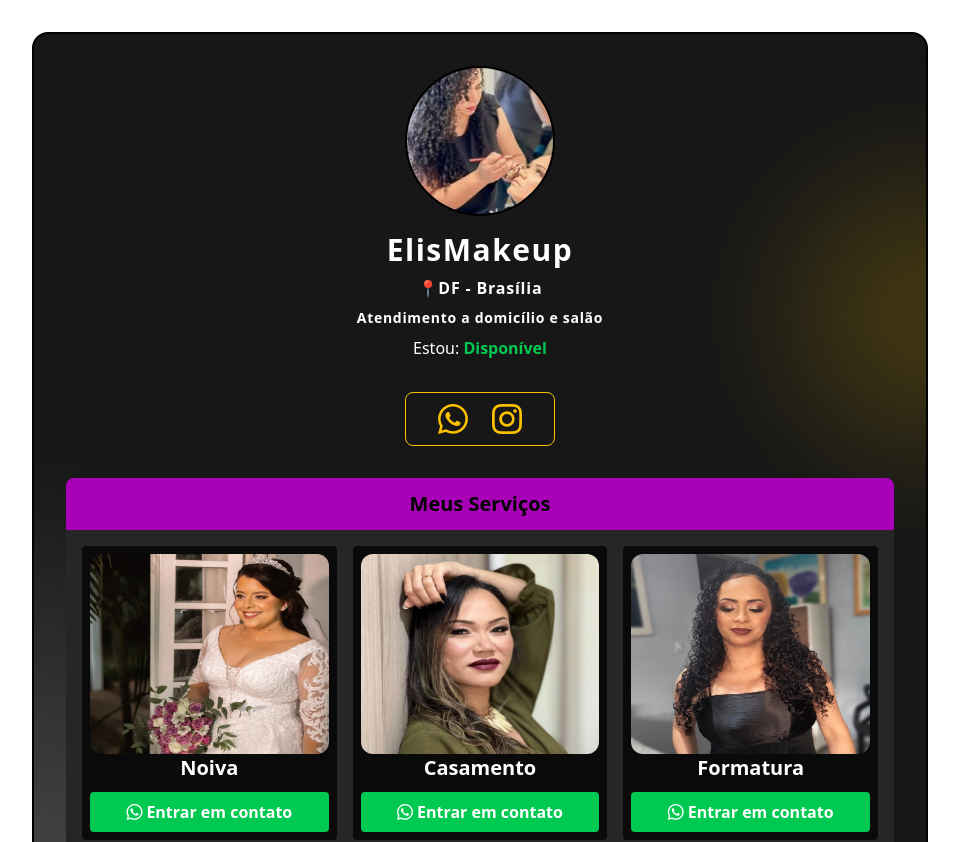
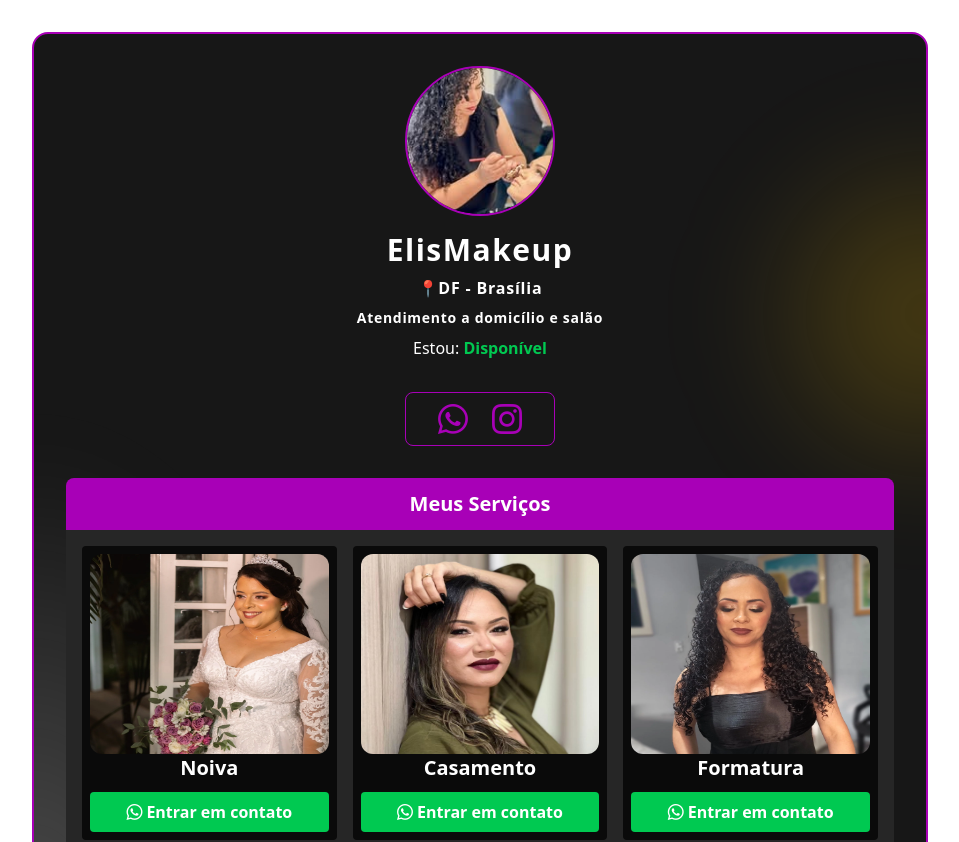
Before and after one commit to elismakeup/elismakeup-vitrine, a React (Vite) app: page / in a window 1280 px wide. Shown: the top 842 px of the page, without its empty margins (160-1119 px from the left). Built offline with nearby package versions, Linux system fonts and the light colour scheme.

Commit message:
Trocando cores

```diff
--- a/src/App.jsx
+++ b/src/App.jsx
@@ -103,7 +103,7 @@ function App() {
 
 
       <main className='w-dvw min-h-dvh px-2 py-8 md:px-[5rem] md:py-[2rem] flex items-center justify-center bg-[url("/fundo.jpg")] bg-cover bg-center bg-no-repeat bg-fixed'>
-        <div className='bg-neutral-900 border-2 border border-fuschia-700 rounded-2xl p-4 sm:p-8 relative w-full max-w-4xl overflow-hidden'>
+        <div className='bg-neutral-900 border-2 border border-fuchsia-700 rounded-2xl p-4 sm:p-8 relative w-full max-w-4xl overflow-hidden'>
 
           <div
             className="absolute z-0"
@@ -133,7 +133,7 @@ function App() {
 
           <div className='Header space-y-4 relative z-10'>
             <div className='Foto flex justify-center w-full'>
-              <img src="/perfil.jpg" className='w-[150px] h-[150px] rounded-full object-cover border-2 border-fuschia-700' alt="ElisMakeup" />
+              <img src="/perfil.jpg" className='w-[150px] h-[150px] rounded-full object-cover border-2 border-fuchsia-700' alt="ElisMakeup" />
             </div>
             <div className='Text flex flex-col justify-center items-center text-center space-y-2'>
               <span className='cursor-default text-white font-bold text-3xl tracking-wider'>ElisMakeup</span>
@@ -145,15 +145,15 @@ function App() {
               </div>
             </div>
             <div className='Social flex justify-center items-center py-2'>
-              <div className='p-2 rounded-lg flex justify-center items-center px-6 sm:px-8 gap-6 border border-gold'>
-                <a href="https://wa.me/556194030319/?text=Ol%C3%A1%20estou%20interessada(o)%20nos%20seus%20servi%C3%A7os!" target="_blank" rel="noopener noreferrer" className='cursor-pointer text-gold text-gold-H text-3xl transition-colors duration-300'><i className='bi bi-whatsapp'></i></a>
-                <a href="https://www.instagram.com/elissilvamakeup/" target="_blank" rel="noopener noreferrer" className='cursor-pointer text-gold text-3xl text-gold-H transition-colors duration-300'><i className='bi bi-instagram'></i></a>
+              <div className='p-2 rounded-lg flex justify-center items-center px-6 sm:px-8 gap-6 border border-fuchsia-700'>
+                <a href="https://wa.me/556194030319/?text=Ol%C3%A1%20estou%20interessada(o)%20nos%20seus%20servi%C3%A7os!" target="_blank" rel="noopener noreferrer" className='cursor-pointer text-fuchsia-700 hover:text-white text-3xl transition-colors duration-300'><i className='bi bi-whatsapp'></i></a>
+                <a href="https://www.instagram.com/elissilvamakeup/" target="_blank" rel="noopener noreferrer" className='cursor-pointer text-fuchsia-700 text-3xl hover:text-white transition-colors duration-300'><i className='bi bi-instagram'></i></a>
               </div>
             </div>
           </div>
           <div className='Body flex flex-col rounded-xl mt-6 relative z-10'>
             <div className='bg-fuchsia-700 p-3 rounded-t-lg text-center'>
-              <span className='font-bold text-black cursor-default text-xl'>Meus Serviços</span>
+              <span className='font-bold text-white cursor-default text-xl'>Meus Serviços</span>
             </div>
             <div className='bg-neutral-800 grid grid-cols-2 lg:grid-cols-3 rounded-b-lg p-2 md:p-4 gap-2 md:gap-4 max-h-96 overflow-y-auto overflow-x-hidden'>
 
```
